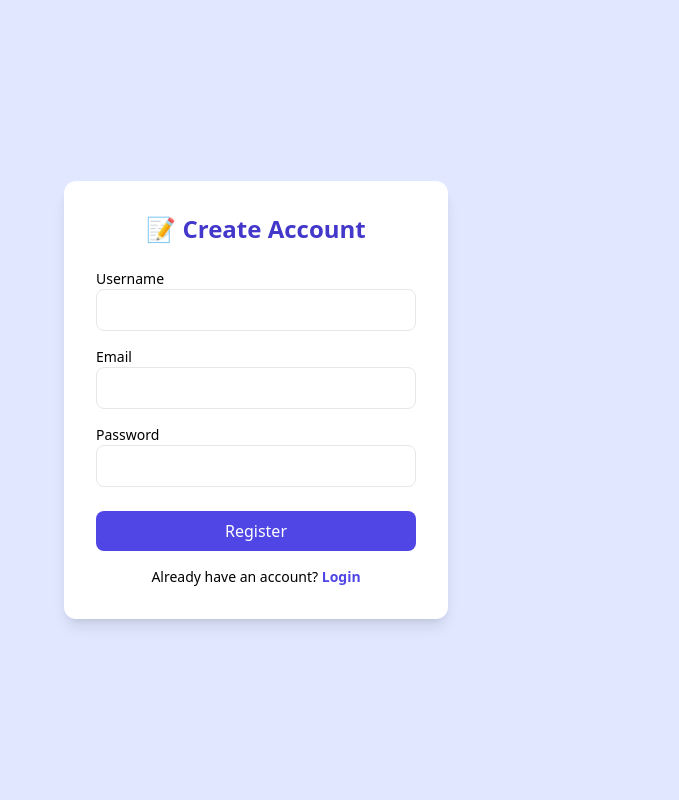
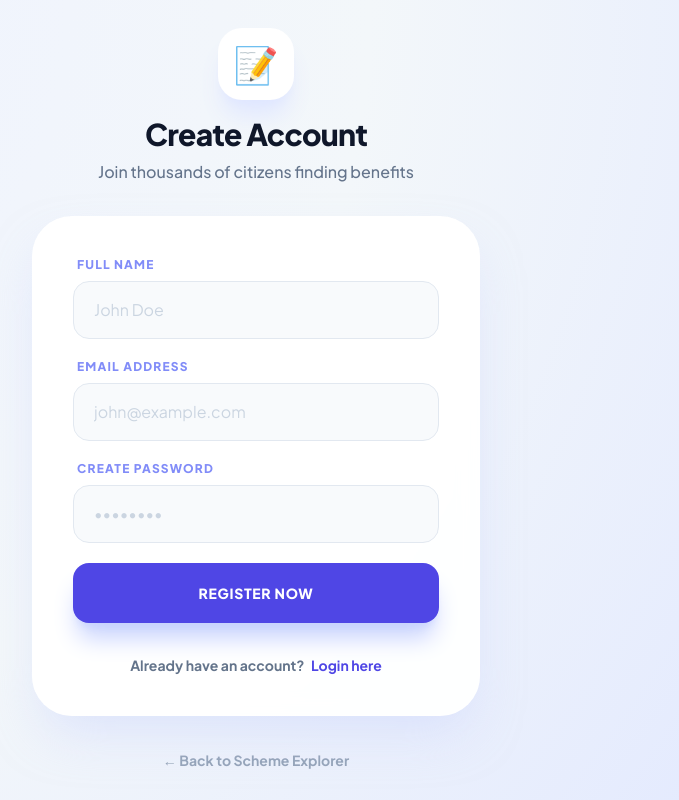
Before and after one commit to naveen-kumar-4/scheme-finder, a Flask app: page /register in a window 1280 px wide. Shown: the whole page, without its empty margins (384-1063 px from the left). Run offline with Flask 3, Linux system fonts and the light colour scheme; some libraries are stand-ins or nearby versions.

Commit message:
register.html

```diff
--- a/templates/register.html
+++ b/templates/register.html
@@ -1,54 +1,86 @@
 <!DOCTYPE html>
-<html>
+<html lang="en">
 <head>
-    <title>Register - Scheme Finder</title>
+    <meta charset="UTF-8">
+    <meta name="viewport" content="width=device-width, initial-scale=1.0">
+    <title>Create Account | SchemeFinder</title>
     <script src="https://cdn.tailwindcss.com"></script>
+    <link href="https://fonts.googleapis.com/css2?family=Plus+Jakarta+Sans:wght@400;500;600;700;800&display=swap" rel="stylesheet">
+    <style>
+        body { font-family: 'Plus Jakarta Sans', sans-serif; }
+        .glass-card {
+            background: rgba(255, 255, 255, 0.95);
+            backdrop-filter: blur(10px);
+            border: 1px solid rgba(255, 255, 255, 0.2);
+        }
+        .gradient-bg {
+            background: radial-gradient(circle at top left, #eef2ff, #f3f7fa, #e0e7ff);
+        }
+    </style>
 </head>
-<body class="bg-indigo-100 flex items-center justify-center min-h-screen">
+<body class="gradient-bg min-h-screen flex items-center justify-center p-6">
 
-<div class="bg-white p-8 rounded-xl shadow-lg w-96">
+    <div class="w-full max-w-md">
+        <div class="text-center mb-8">
+            <div class="inline-block p-4 bg-white rounded-3xl shadow-xl shadow-indigo-100 mb-4">
+                <span class="text-4xl">📝</span>
+            </div>
+            <h1 class="text-3xl font-black text-slate-900 tracking-tight">Create Account</h1>
+            <p class="text-slate-500 font-medium mt-2">Join thousands of citizens finding benefits</p>
+        </div>
 
-    <h2 class="text-2xl font-bold mb-6 text-center text-indigo-700">
-        📝 Create Account
-    </h2>
+        <div class="glass-card p-10 rounded-[2.5rem] shadow-2xl shadow-indigo-200/50">
+            <form method="POST" action="/register" class="space-y-5">
 
-    <form method="POST" action="/register">
-
-        <div class="mb-4">
-            <label class="block text-sm font-medium">Username</label>
-            <input type="text" name="username"
-                   class="w-full border rounded-lg px-3 py-2"
+                <div class="space-y-2">
+                    <label class="block text-xs font-black text-indigo-400 uppercase tracking-widest ml-1">
+                        Full Name
+                    </label>
+                    <input type="text" name="name"
+                           placeholder="John Doe"
+                           class="w-full bg-slate-50 border border-slate-200 rounded-2xl px-5 py-4 focus:ring-4 focus:ring-indigo-500/10 focus:outline-none transition-all placeholder:text-slate-300"
                            required>
                 </div>
 
-        <div class="mb-4">
-            <label class="block text-sm font-medium">Email</label>
+                <div class="space-y-2">
+                    <label class="block text-xs font-black text-indigo-400 uppercase tracking-widest ml-1">
+                        Email Address
+                    </label>
                     <input type="email" name="email"
-                   class="w-full border rounded-lg px-3 py-2"
+                           placeholder="john@example.com"
+                           class="w-full bg-slate-50 border border-slate-200 rounded-2xl px-5 py-4 focus:ring-4 focus:ring-indigo-500/10 focus:outline-none transition-all placeholder:text-slate-300"
                            required>
                 </div>
 
-        <div class="mb-6">
-            <label class="block text-sm font-medium">Password</label>
+                <div class="space-y-2">
+                    <label class="block text-xs font-black text-indigo-400 uppercase tracking-widest ml-1">
+                        Create Password
+                    </label>
                     <input type="password" name="password"
-                   class="w-full border rounded-lg px-3 py-2"
+                           placeholder="••••••••"
+                           class="w-full bg-slate-50 border border-slate-200 rounded-2xl px-5 py-4 focus:ring-4 focus:ring-indigo-500/10 focus:outline-none transition-all placeholder:text-slate-300"
                            required>
                 </div>
 
                 <button type="submit"
-                class="w-full bg-indigo-600 text-white py-2 rounded-lg hover:bg-indigo-700 transition">
-            Register
+                        class="w-full bg-indigo-600 text-white py-5 rounded-2xl font-black text-sm uppercase tracking-wider hover:bg-indigo-700 shadow-xl shadow-indigo-200 transition-all hover:scale-[1.02] active:scale-95 mt-4">
+                    Register Now
                 </button>
-
             </form>
 
-    <p class="text-sm text-center mt-4">
+            <div class="mt-8 text-center">
+                <p class="text-slate-500 text-sm font-bold">
                     Already have an account?
-        <a href="/login" class="text-indigo-600 font-semibold">
-            Login
+                    <a href="/login" class="text-indigo-600 hover:underline ml-1">Login here</a>
+                </p>
+            </div>
+        </div>
+
+        <div class="text-center mt-8">
+            <a href="/" class="text-slate-400 hover:text-indigo-600 text-sm font-bold transition-colors">
+                ← Back to Scheme Explorer
             </a>
-    </p>
-
+        </div>
     </div>
 
 </body>
```
Lines whose indentation alone changed are shown as unchanged.
